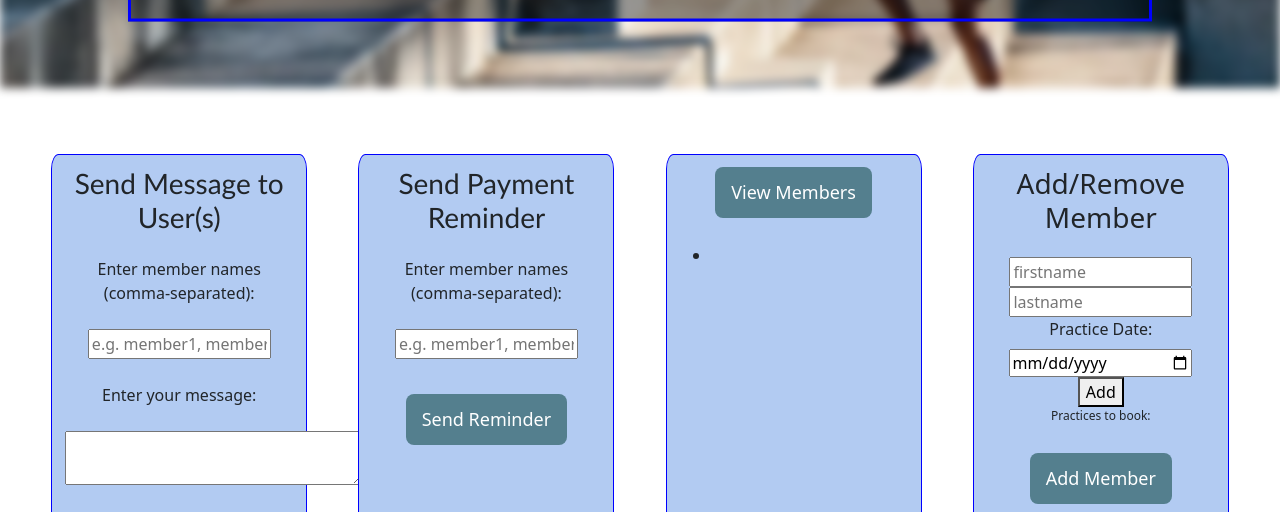
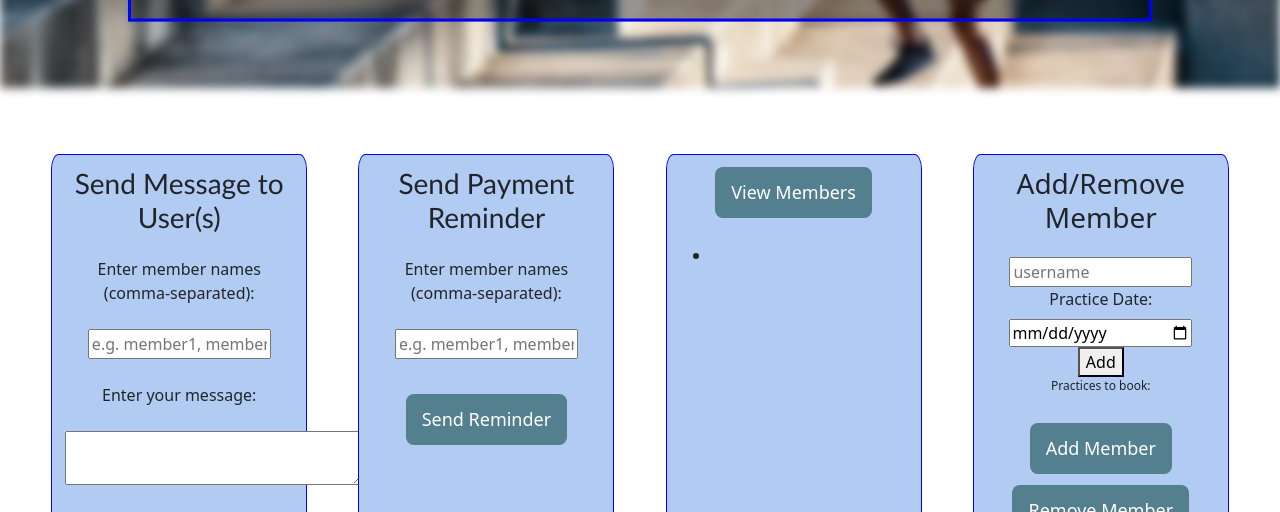
Before and after one commit to Wejd-Jabour/Recreational-Club-Membership, a website: page Coach/coach.html in a window 1280 px wide. Shown: the part 232-744 px from the top of the page. Drawn offline with nearby package versions, Linux system fonts and the light colour scheme.

Commit message:
updated add/remove member
updated add/remove member so its
only username not first & last name

```diff
--- a/Coach/coach.html
+++ b/Coach/coach.html
@@ -71,8 +71,7 @@
       <div class="section-container">
         <h3>Add/Remove Member</h3>
         <form class="form-container">
-            <input class="input"type="text" id="fname" name="fname" placeholder="firstname" required><br>
-            <input class="input"type="text" id="lname" name="lname" placeholder="lastname" required><br>
+            <input class="input"type="text" id="username" name="username" placeholder="username" required><br>
 
                 <div id="add-practices">
                     <label class="form-label" for="cal-prac-picker">Practice Date:</label>
```
